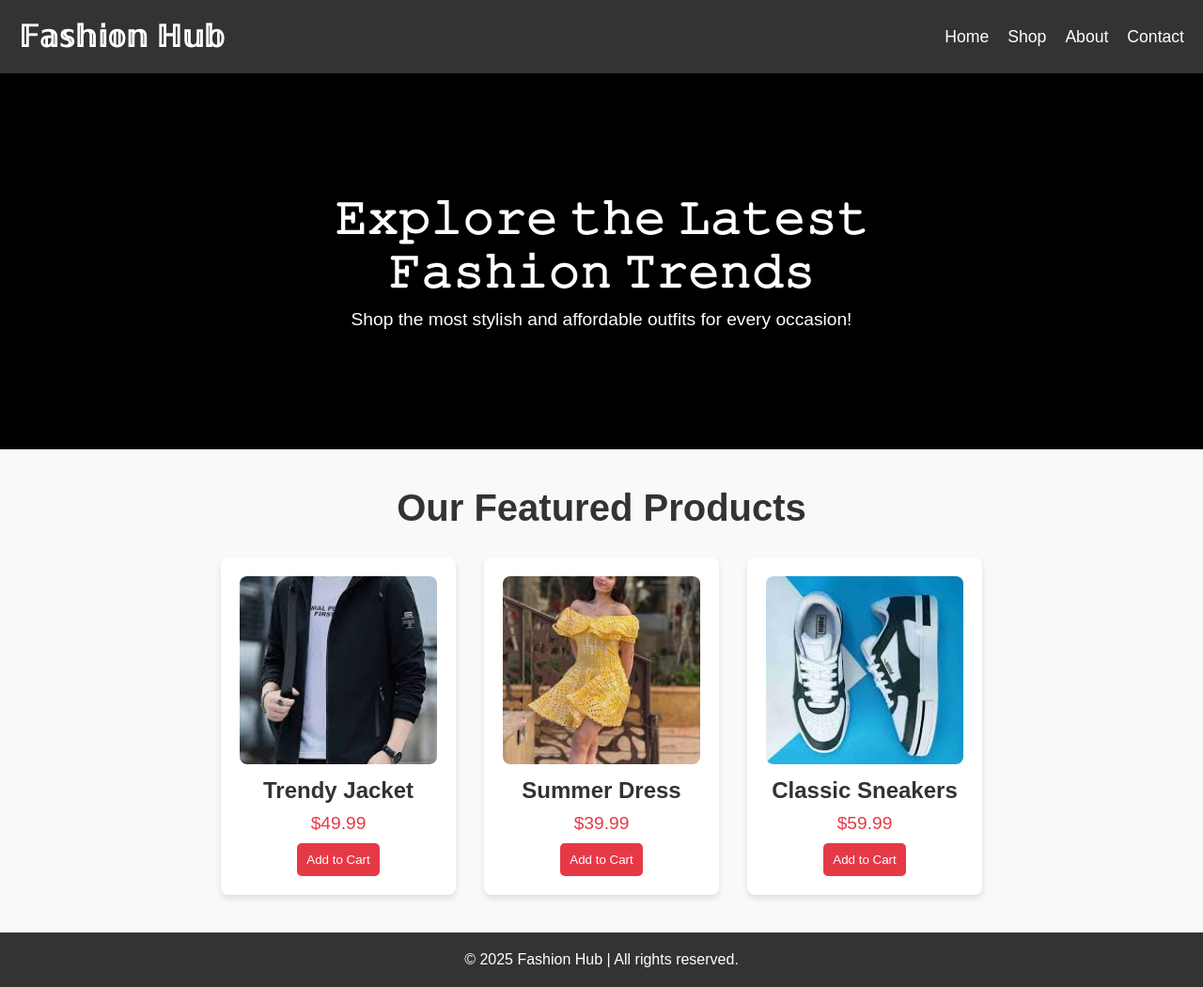
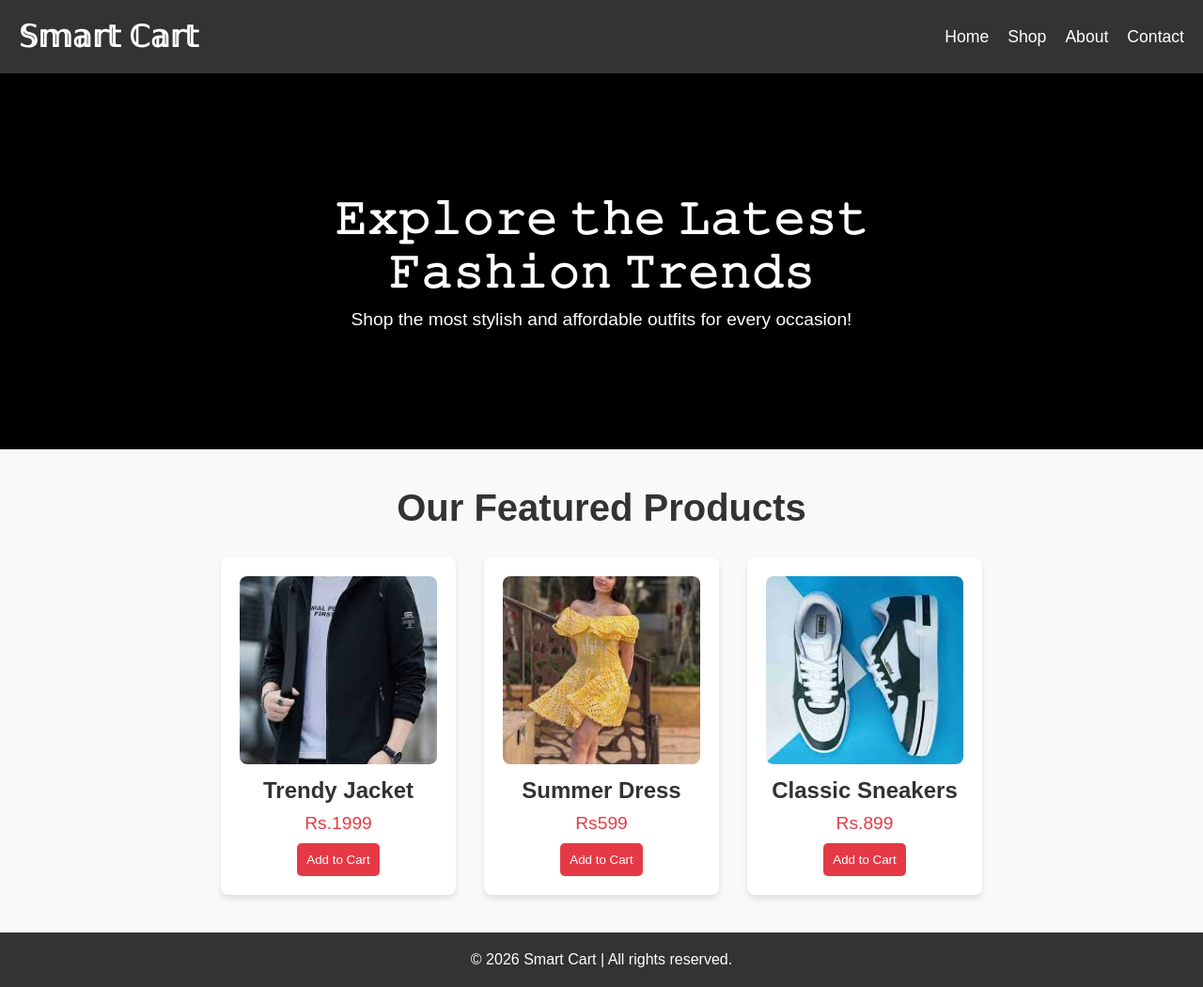
Before and after one commit to arpita2911/Smart-Cart---E-Commerce-Site, a plain HTML site: page index.html in a window 1280 px wide. Shown: the whole page at 94% size. Drawn offline with Linux system fonts and the light colour scheme.

Commit message:
Initial project upload

```diff
--- a/index.html
+++ b/index.html
@@ -4,14 +4,14 @@
     <meta charset="UTF-8">
     <meta name="viewport" content="width=device-width, initial-scale=1.0">
     <meta http-equiv="X-UA-Compatible" content="ie=edge">
-    <title>Fashion Hub</title>
+    <title>Smart Cart</title>
     <link rel="stylesheet" href="style.css">
 </head>
 <body>
     <header>
         <nav>
             <div class="logo">
-                <h1>𝔽𝕒𝕤𝕙𝕚𝕠𝕟 ℍ𝕦𝕓</h1>
+                <h1>𝕊𝕞𝕒𝕣𝕥 ℂ𝕒𝕣𝕥</h1>
 
             </div>
             <ul class="nav-links">
@@ -37,7 +37,7 @@
             <div class="product-card">
                 <img src="product1.jpeg" alt="Product 1">
                 <h3>Trendy Jacket</h3>
-                <p>$49.99</p>
+                <p>Rs.1999</p>
                 <button class="add-to-cart">Add to Cart</button>
             </div>
 
@@ -45,7 +45,7 @@
             <div class="product-card">
                 <img src="product2.jpeg" alt="Product 2">
                 <h3>Summer Dress</h3>
-                <p>$39.99</p>
+                <p>Rs599</p>
                 <button class="add-to-cart">Add to Cart</button>
             </div>
 
@@ -53,7 +53,7 @@
             <div class="product-card">
                 <img src="product3.jpeg" alt="Product 3">
                 <h3>Classic Sneakers</h3>
-                <p>$59.99</p>
+                <p>Rs.899</p>
                 <button class="add-to-cart">Add to Cart</button>
             </div>
         </div>
@@ -61,7 +61,7 @@
 
     <footer>
         <div class="footer-content">
-            <p>&copy; 2025 Fashion Hub | All rights reserved.</p>
+            <p>&copy; 2026 Smart Cart | All rights reserved.</p>
         </div>
     </footer>
 
```
